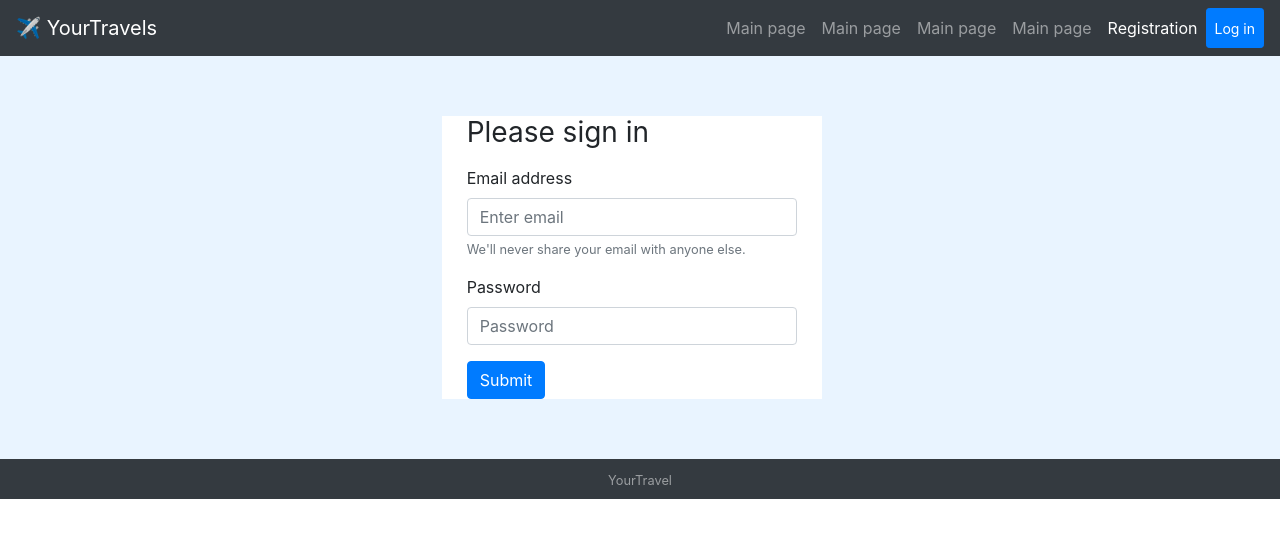
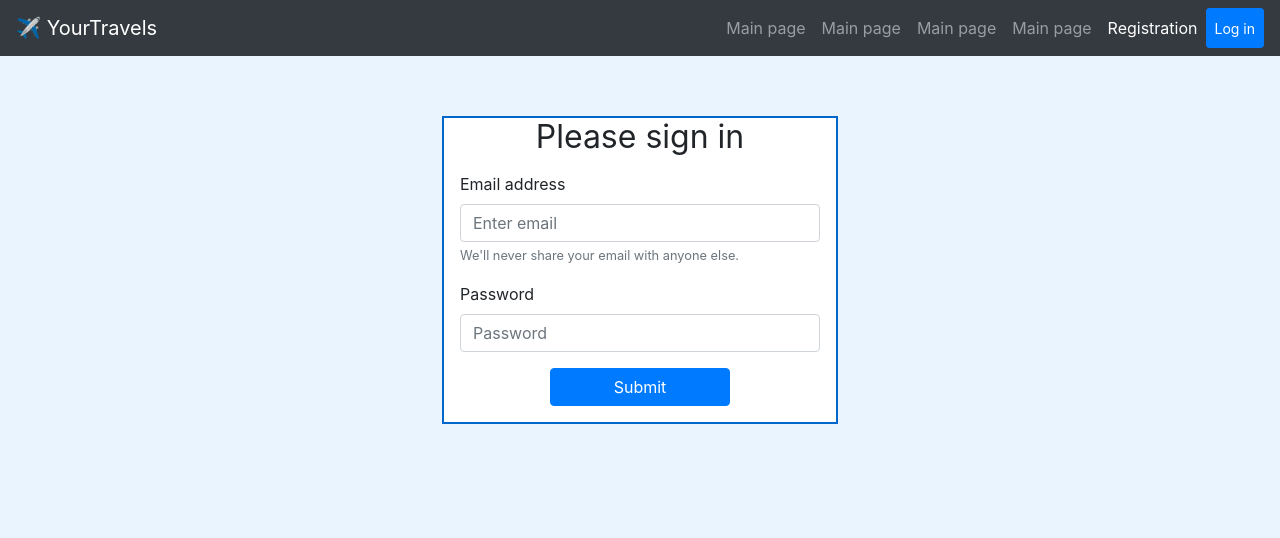
Before and after one commit to FrontEndDOleg/SiteTravels, a plain HTML site: page registration.html in a window 1280 px wide. Drawn offline with nearby package versions, Linux system fonts and the light colour scheme.

Commit message:
registration

```diff
--- a/main.css
+++ b/main.css
@@ -30,14 +30,6 @@
     left: 0;
 }
 
-#buttonForLogIn {
-
-}
-
-#aaa {
-    vertical-align: 50%;
-}
-
 #sticky-footer {
     flex-shrink: none;
 }
@@ -52,10 +44,9 @@
 
 #registrationForm {
     width: 100%;
-    max-width: 330px;
+    max-width: 360px;
     align-self: center;
     margin: auto;
-
     background-color: white;
 }
 
@@ -64,6 +55,16 @@
     margin-bottom: 60px;
     background-color: white;
     width: 100%;
-    max-width: 380px;
-    max-height: 500px;
+    border-style: solid;
+    border-color: #0066cc;
+    border-width: 2px;
 }
+
+#bodyReg {
+    background-color: rgb(233, 244, 255);
+}
+
+#RegFormElemsDiv {
+    width: 100%;
+    text-align: center;
+}
--- a/registration.html
+++ b/registration.html
@@ -12,11 +12,11 @@
     <link rel="stylesheet" href="main.css">
 </head>
 
-<body>
+<body id="bodyReg">
 
     <nav class="navbar navbar-expand-md navbar-dark bg-dark sticky-top" id="nav">
 
-        <a href="#" class="navbar-brand" id="icon"> &#x2708 YourTravels</a>
+        <a href="index.html" class="navbar-brand" id="icon"> &#x2708 YourTravels</a>
 
         <button class="navbar-toggler" type="button" data-toggle="collapse" data-target="#navbarResponsive"
             id="buttonForMenu">
@@ -67,7 +67,9 @@
             <div class="col-sm-4" id="col">
                 <div class="divOutFormReg">
                     <form id="registrationForm">
-                        <h1 class="h3 mb-3 font-weight-normal">Please sign in</h1>
+                        <div class="form-group" id="RegFormElemsDiv">
+                            <h1 class="h2 mb-2 font-weight-normal">Please sign in</h1>
+                        </div>
                         <div class="form-group">
                             <label for="exampleInputEmail1">Email address</label>
                             <input type="email" class="form-control" id="exampleInputEmail1"
@@ -80,7 +82,9 @@
                             <input type="password" class="form-control" id="exampleInputPassword1"
                                 placeholder="Password">
                         </div>
-                        <button type="submit" class="btn btn-primary">Submit</button>
+                        <div class="form-group" id="RegFormElemsDiv">
+                            <button type="submit" class="btn btn-primary" style="width: 50%">Submit</button>
+                        </div>
                     </form>
                 </div>
             </div>
@@ -103,13 +107,6 @@
         </div>
     </form>
 
-    <footer id="sticky-footer" class="py-2 bg-dark text-white-50">
-        <div class="container text-center">
-            <small>YourTravel</small>
-        </div>
-    </footer>
-
-
     <script src="https://code.jquery.com/jquery-3.2.1.slim.min.js"
         integrity="sha384-KJ3o2DKtIkvYIK3UENzmM7KCkRr/rE9/Qpg6aAZGJwFDMVNA/GpGFF93hXpG5KkN"
         crossorigin="anonymous"></script>
```
Also changed, not shown: index.html (+1 -1 lines).
